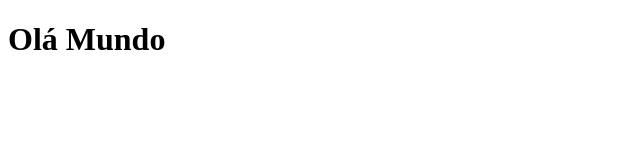
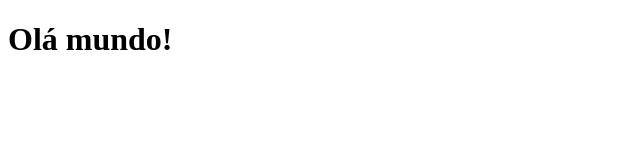
Before and after one commit to MarcosNeves19/curso-git-e-github, a plain HTML site: page index.html in a window 1280 px wide. Shown: the full height of the page, 0-640 px from the left. Drawn offline with Linux system fonts and the light colour scheme.

Commit message:
alteração index.html

```diff
--- a/index.html
+++ b/index.html
@@ -7,6 +7,6 @@
     <title>Curso de Git e GitHub</title>
 </head>
 <body>
-    <h1>Olá Mundo</h1>
+    <h1>Olá mundo!</h1>
 </body>
 </html>
```
